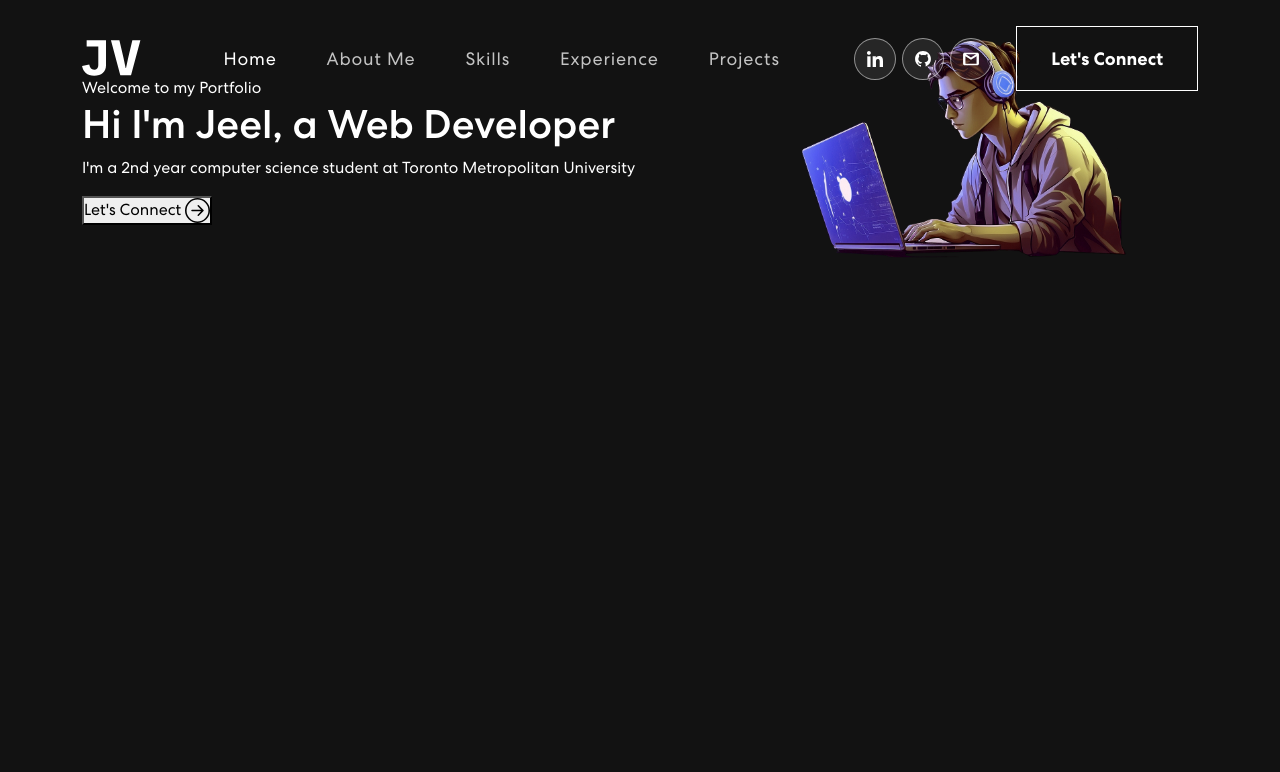
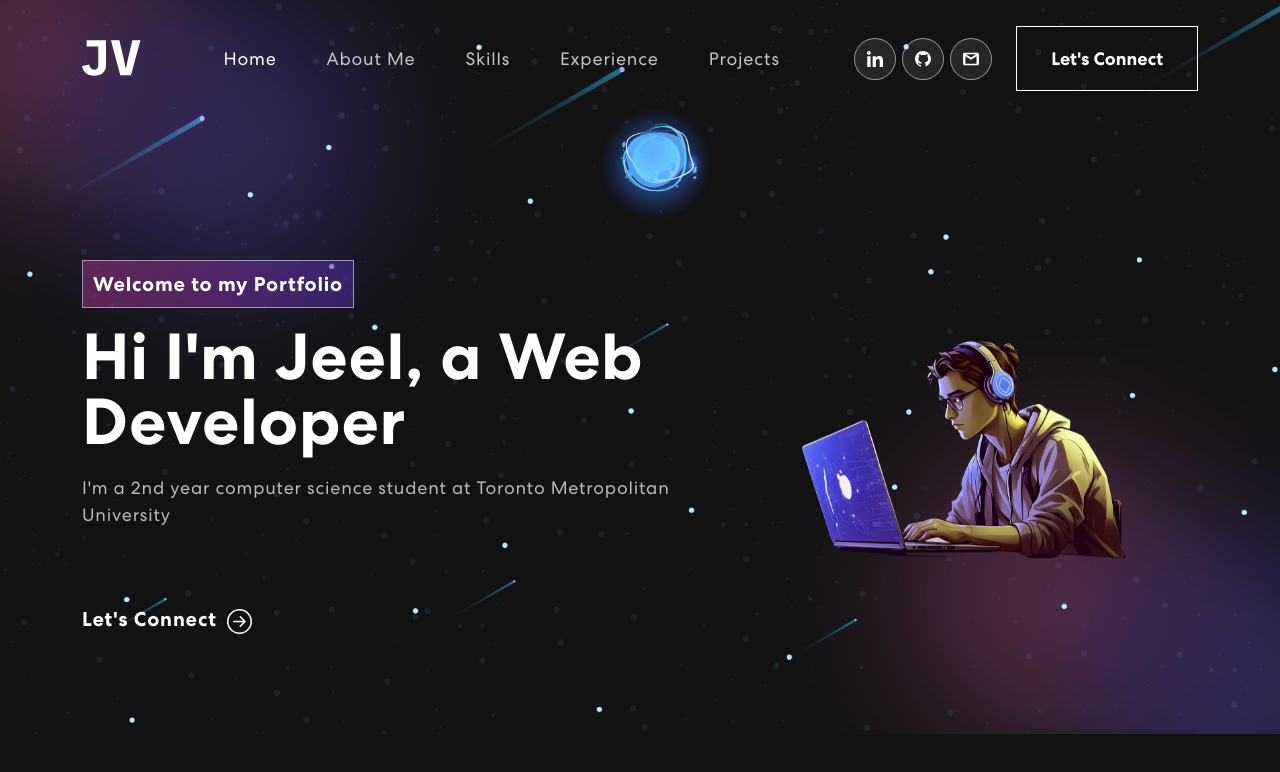
Before and after one commit to JeelVekaria/portfoliov1, a React (Create React App) app: page / in a window 1280 px wide. Shown: the top 772 px of the page. Built offline with nearby package versions, Linux system fonts and the light colour scheme; the HTML template or start-up script is replaced by a standard one.

Commit message:
Fixed 'Let's Connect' buttons & in process of adding particle animations

```diff
--- a/package.json
+++ b/package.json
@@ -12,6 +12,7 @@
     "react-bootstrap-icons": "^1.10.3",
     "react-dom": "^18.2.0",
     "react-scripts": "5.0.1",
+    "react-tsparticles": "^2.12.2",
     "web-vitals": "^2.1.4"
   },
   "scripts": {
--- a/src/App.css
+++ b/src/App.css
@@ -202,7 +202,83 @@
 	border-color: transparent;
 }
 
+/************ Banner Css ************/
+.banner {
+  margin-top: 0;
+  padding: 260px 0 100px 0;
+  background-image: url('./assets/img/banner-bg.png');
+  background-position: top center;
+  background-size: cover;
+  background-repeat: no-repeat;
+}
+/* Tagline with gradient */
+.banner .tagline {
+  font-weight: 700;
+  letter-spacing: 0.8px;
+  padding: 8px 10px;
+  background: linear-gradient(90.21deg, rgba(170, 54, 124, 0.5) -5.91%, rgba(74, 47, 189, 0.5) 111.58%);
+  border: 1px solid rgba(255, 255, 255, 0.5);
+  font-size: 20px;
+  margin-bottom: 16px;
+  display: inline-block;
+}
+.banner h1 {
+  font-size: 65px;
+  font-weight: 700;
+  letter-spacing: 0.8px;
+  line-height: 1;
+  margin-bottom: 20px;
+  display: block;
+}
+.banner p {
+  color: #B8B8B8;
+  font-size: 18px;
+  letter-spacing: 0.8px;
+  line-height: 1.5em;
+  width: 96%;
+}
+/* Lets connect button */
+.banner button {
+  color: rgb(255, 255, 255);
+  background-color: rgba(255, 0, 0, 0);
+  font-weight: 700;
+  font-size: 20px;
+  margin-top: 60px;
+  letter-spacing: 0.8px;
+  align-items: center;
+  border: none;
+  background: none;
 
+}
+.banner button svg {
+  font-size: 25px;
+  margin-left: 10px;
+  transition: 0.3s ease-in-out;
+  line-height: 1;
+}
+.banner button:hover svg {
+  margin-left: 25px;
+}
+.banner img {
+  animation: updown 3s linear infinite;
+}
+/* Animating image to bounce up and down */
+@keyframes updown {
+    0% {
+        transform: skewY(2deg);
+    }
+    50% {
+        transform: translateY(10px)
+    }
+    100% {
+        transform: skewY(2deg);
+    }
+}
+
+/* Typing text keeps it to wrap around */
+.txt-rotate > .wrap {
+  border-right: 0.08em solid #666;
+}
 
 /* Default App CSS */
 
--- a/src/Components/Banner.js
+++ b/src/Components/Banner.js
@@ -67,7 +67,9 @@
                             {`Hi I'm Jeel, a `}<span className="wrap">{text}</span>
                         </h1>
                         <p>I'm a 2nd year computer science student at Toronto Metropolitan University</p>
-                        <button onClick={() => console.log('connect')}>Let's Connect <ArrowRightCircle size={25}/></button>
+                        <a href="https://linktr.ee/jeelvekaria">
+                            <button onClick={() => console.log('connect')}>Let's Connect<ArrowRightCircle size={25}/></button>
+                        </a>
                     </Col>
                     <Col xs={12} md={6} xl={5}>
                         <img src={headerImg} alt="Header Img"/>
--- a/src/Components/NavBar.js
+++ b/src/Components/NavBar.js
@@ -59,7 +59,9 @@
                     <a href="https://github.com/JeelVekaria"><img src={navIcon2} alt="github" /></a>
                     <a href="mailto:jeel.vekaria@torontomu.ca"><img src={navIcon3} alt="gmail" /></a>
                 </div>
-                <button className="vvd" onClick={() => console.log('connect')}> <span>Let's Connect</span></button>
+                <a href="https://linktr.ee/jeelvekaria">
+                    <button className="vvd" onClick={() => console.log('connect')}> <span>Let's Connect</span></button>
+                </a>
             </span>
           </Navbar.Collapse>
         </Container>
--- /dev/null
+++ b/src/Components/config/particles-config.js
@@ -0,0 +1,4 @@
+
+export const particlesConfig = () => {
+
+}
```
Also changed, not shown: src/Components/ParticlesBackground.js (added), src/assets/img/banner-bg.png (added), 1 other file (tests, documents, lock files or other folders).
